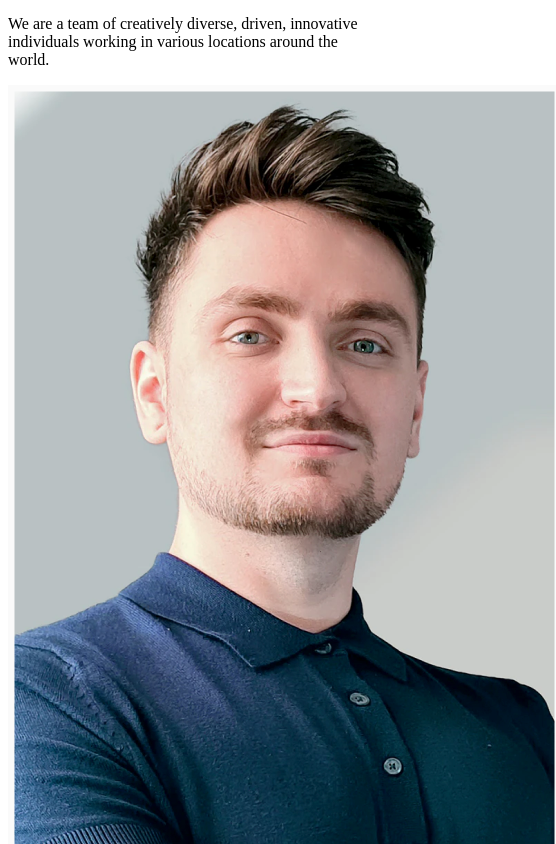
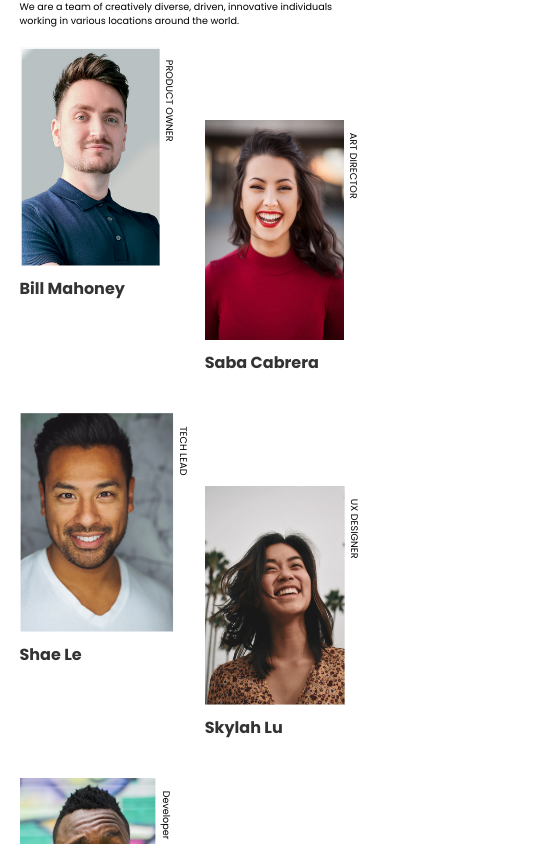
Before and after one commit to JaquelineRocio/my-team-page, a plain HTML site: page index.html in a window 390 px wide. Shown: the part 112-956 px from the top of the page, 556 px wide, since content can reach past the window. Drawn offline with Linux system fonts and the light colour scheme.

Commit message:
feat: styles for mobile

```diff
--- a/index.html
+++ b/index.html
@@ -11,12 +11,18 @@
       href="https://fonts.googleapis.com/css2?family=Space+Mono:ital,wght@0,400;0,700;1,400;1,700&display=swap"
       rel="stylesheet"
     />
+    <link rel="preconnect" href="https://fonts.googleapis.com" />
+    <link rel="preconnect" href="https://fonts.gstatic.com" crossorigin />
+    <link
+      href="https://fonts.googleapis.com/css2?family=Poppins:ital,wght@0,100;0,200;0,300;0,400;0,500;0,600;0,700;0,800;0,900;1,100;1,200;1,300;1,400;1,500;1,600;1,700;1,800;1,900&display=swap"
+      rel="stylesheet"
+    />
   </head>
   <body>
     <header class="team-header">
-      <h1 class="team-title">The creative crew</h1>
+      <h2 class="team-title">The creative crew</h2>
       <div class="team-description">
-        <h2>WHO WE ARE</h2>
+        <h3>WHO WE ARE</h3>
         <p>
           We are a team of creatively diverse, driven, innovative individuals
           working in various locations around the world.
@@ -25,23 +31,23 @@
     </header>
     <main>
       <section class="team-container">
-        <article class="team-member">
+        <article class="arriba team-member">
           <img
             src="./assets/photo_1.png"
             alt="Bill Mahoney"
-            class="team-member-photo"
+            class="arriba team-member-photo"
           />
-          <h3 class="team-member-name">Bill Mahoney</h3>
-          <p class="team-member-role">Product Owner</p>
+          <p class="arriba team-member-role">PRODUCT OWNER</p>
+          <h3 class="arriba team-member-name">Bill Mahoney</h3>
         </article>
         <article class="team-member">
           <img
             src="./assets/photo_2.png"
             alt="Saba Cabrera"
-            class="team-member-photo"
+            class="abajo team-member-photo"
           />
-          <h3 class="team-member-name">Saba Cabrera</h3>
-          <p class="team-member-role">Art Director</p>
+          <p class="abajo team-member-role">ART DIRECTOR</p>
+          <h3 class="abajo team-member-name">Saba Cabrera</h3>
         </article>
         <article class="team-member">
           <img
@@ -49,17 +55,17 @@
             alt="Shae Le"
             class="team-member-photo"
           />
+          <p class="team-member-role">TECH LEAD</p>
           <h3 class="team-member-name">Shae Le</h3>
-          <p class="team-member-role">Tech Lead</p>
         </article>
         <article class="team-member">
           <img
             src="./assets/photo_4.png"
             alt="Skylah Lu"
-            class="team-member-photo"
+            class="abajo team-member-photo"
           />
-          <h3 class="team-member-name">Skylah Lu</h3>
-          <p class="team-member-role">UX Designer</p>
+          <p class="abajo team-member-role">UX DESIGNER</p>
+          <h3 class="abajo team-member-name">Skylah Lu</h3>
         </article>
         <article class="team-member">
           <img
@@ -67,22 +73,26 @@
             alt="Griff Richards"
             class="team-member-photo"
           />
+          <p class="team-member-role">Developer</p>
           <h3 class="team-member-name">Griff Richards</h3>
-          <p class="team-member-role">Developer</p>
         </article>
         <article class="team-member">
           <img
             src="./assets/photo_6.png"
             alt="Stan John"
-            class="team-member-photo"
+            class="abajo team-member-photo"
           />
-          <h3 class="team-member-name">Stan John</h3>
-          <p class="team-member-role">Developer</p>
+          <p class="abajo team-member-role">Developer</p>
+          <h3 class="abajo team-member-name">Stan John</h3>
         </article>
       </section>
     </main>
     <footer class="page-footer">
-      <p>created by JaquelineRocio</p>
+      <p>
+        created by
+        <a href="https://github.com/JaquelineRocio">JaquelineRocio</a> -
+        devChallenges.io
+      </p>
     </footer>
   </body>
 </html>
--- a/style.css
+++ b/style.css
@@ -0,0 +1,79 @@
+* {
+  margin: 0;
+  padding: 0;
+  box-sizing: border-box;
+}
+body {
+  font-family: 'Poppins', sans-serif;
+  margin: 0;
+  padding: 0;
+}
+.team-header {
+  display: flex;
+  flex-direction: column;
+  width: 95vw;
+  padding: 5vw;
+}
+.team-title {
+  margin: 20px 0;
+}
+.team-description {
+  font-size: 0.6em;
+}
+main {
+  display: flex;
+  justify-content: flex-end;
+}
+.team-container {
+  display: grid;
+  grid-template-columns: repeat(2, 1fr);
+  grid-template-rows: repeat(3, 1fr);
+  width: 95vw;
+}
+
+.team-member {
+  display: grid;
+  grid-template-columns: repeat(6, 1fr);
+  grid-template-rows: repeat(5, 1fr);
+}
+.team-member-photo {
+  width: 100%;
+  height: 100%;
+  grid-column: span 5 / span 5;
+  grid-row: span 3 / span 3;
+}
+
+.team-member-role {
+  transform: rotate(90deg);
+  transform-origin: 2% 20%;
+  grid-row: span 1 / span 1;
+  grid-column-start: 6;
+  font-size: 0.6em;
+  width: 200%;
+}
+.team-member-name {
+  font-size: 1em;
+  margin-top: 10px;
+  color: #333333;
+  font-weight: bold;
+  grid-column: span 6 / span 6;
+  grid-row-start: 4;
+  display: flex;
+}
+.abajo.team-member-photo {
+  grid-row-start: 2;
+}
+
+.abajo.team-member-role {
+  grid-row-start: 2;
+}
+.abajo.team-member-name {
+  grid-row-start: 5;
+}
+.page-footer {
+  font-size: 0.6em;
+  color: #bdbdbd;
+  display: flex;
+  justify-content: center;
+  margin: 4vh;
+}
```
